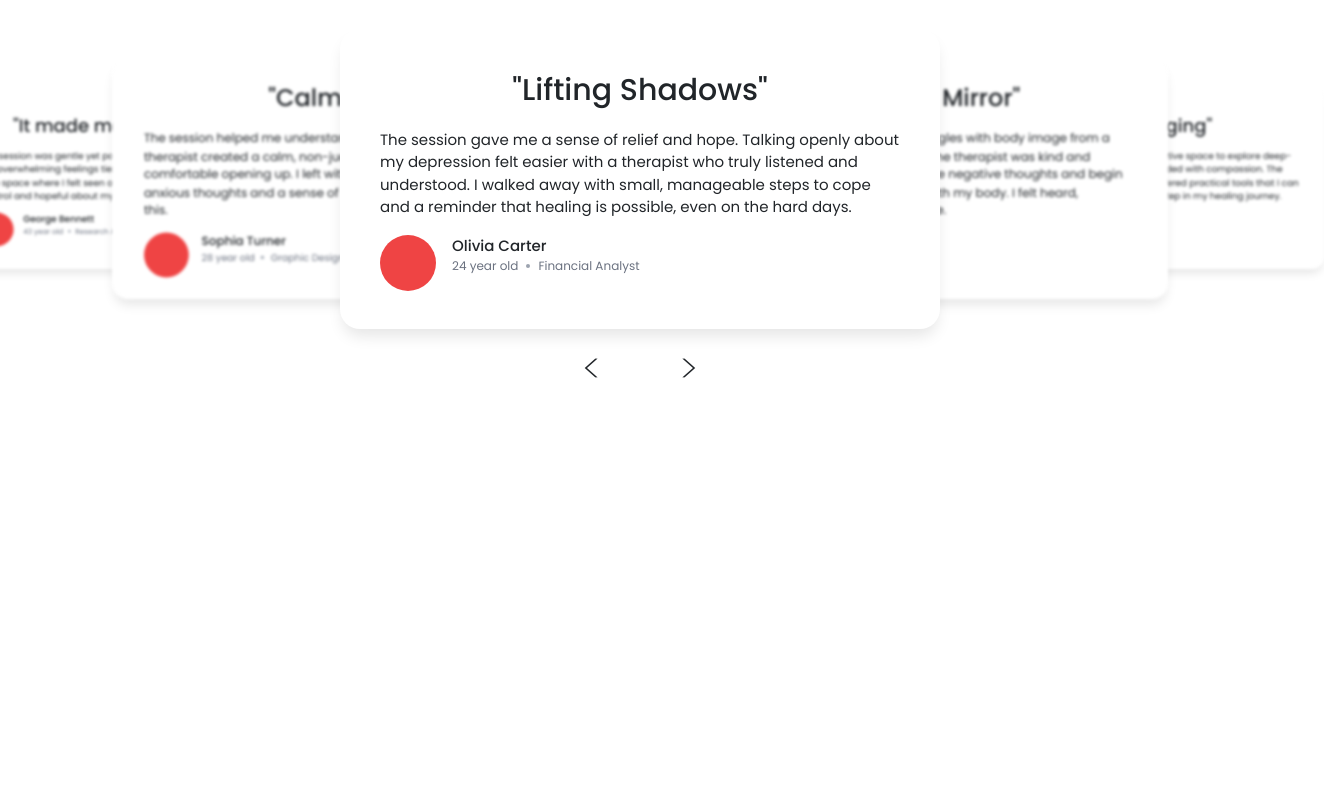
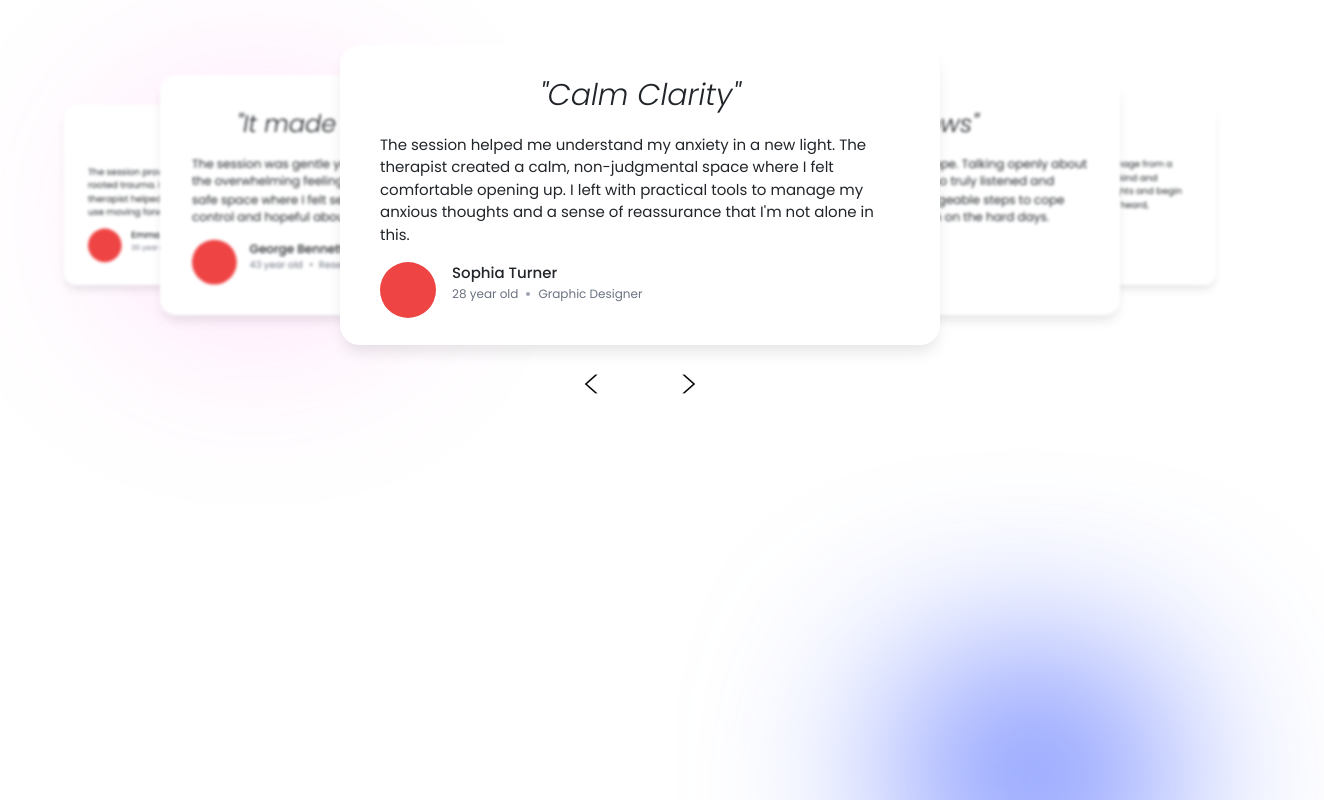
Before and after one commit to prathmesh-ka-github/Mental-Health-Platform, a React (Vite) app: page / in a window 1280 px wide. Shown: the part 4920-5720 px from the top of the page, 1324 px wide, since content can reach past the window. Built offline with nearby package versions, Linux system fonts and the light colour scheme.

Commit message:
minor tweaks for TheySay component. All done.

```diff
--- a/src/components/BackGradients.jsx
+++ b/src/components/BackGradients.jsx
@@ -11,6 +11,8 @@
             <div className="absolute z-0 gradient__blue2 rounded-full w-[25%] h-[25%] left-[20rem] top-[190rem] "></div>
             <div className="absolute z-0 gradient__pink rounded-full w-[20%] h-[25%] right-[10vw] top-[430vh] "></div>
             <div className="absolute z-0 gradient__blue rounded-full w-[20%] h-[25%] right-[10vw] top-[550vh] "></div>
+            <div className="absolute z-0 gradient__pink rounded-full w-[20%] h-[25%] left-[10vw] top-[630vh] "></div>
+            <div className="absolute z-0 gradient__blue rounded-full w-[20%] h-[25%] right-[10vw] top-[700vh] "></div>
 
 
 
--- a/src/components/TheySay.jsx
+++ b/src/components/TheySay.jsx
@@ -66,7 +66,7 @@
     };
 
     useEffect(() => {
-        const interval = setInterval(rotateRight, 6000);
+        const interval = setInterval(rotateRight, 10000);
         return () => clearInterval(interval);
     }, []);
 
@@ -81,7 +81,7 @@
         return () => container.removeEventListener('wheel', handleWheel);
     }, []);
     return (
-        <div className='flex flex-col items-center py-60'>
+        <div className='flex flex-col items-center py-60 z-10 relative'>
             <div className='lg:text-[50px] font-bold txt-light'>
                 They <span className='txt-main'>Say.</span>
             </div>
@@ -89,11 +89,11 @@
                 <div>Some of our client testimonials</div>
             </div>
             <div className="gallery">
-                <div className="gallery-container mt-8" id="gallery">
+                <div className="gallery-container mt-12" id="gallery">
                     {positions.map((pos, idx) => (
                         <div key={idx} className={`gallery-card item${pos}`}>
                             {/* <h1>{names[idx]}</h1> */}
-                            <div className="main-title font-medium lg:text-[30px] my-2">"{data[idx].heading}"</div>
+                            <div className="main-title lg:text-[30px] my-2 italic">"{data[idx].heading}"</div>
                             <div className="desc my-2 lg:text-[15px]">{data[idx].desc}</div>
                             <div className="person flex flex-row m-2 items-start w-[100%]">
                                 <div className="pfp bg-red-500 w-14 h-14 rounded-full"></div>
@@ -110,8 +110,8 @@
                     ))}
                 </div>
                 <div className="controls">
-                    <button onClick={rotateLeft}>&lt;</button>
-                    <button onClick={rotateRight}>&gt;</button>
+                    <button className='txt-light' onClick={rotateLeft}>&lt;</button>
+                    <button className='txt-light' onClick={rotateRight}>&gt;</button>
                 </div>
             </div>
         </div>
--- a/src/index.css
+++ b/src/index.css
@@ -332,7 +332,7 @@
 }
 
 .item1 {
-  transform: translateX(-140%);
+  transform: translateX(-110%);
 }
 .item2,
 .item4 {
@@ -347,16 +347,16 @@
   filter: blur(3px);
 }
 .item2 {
-  transform: translateX(-60%);
+  transform: translateX(-50%);
 }
 .item3 {
   z-index: 3;
 }
 .item4 {
-  transform: translateX(60%);
+  transform: translateX(50%);
 }
 .item5 {
-  transform: translateX(140%);
+  transform: translateX(110%);
 }
 .controls button{
   font-size: 40px;
```
